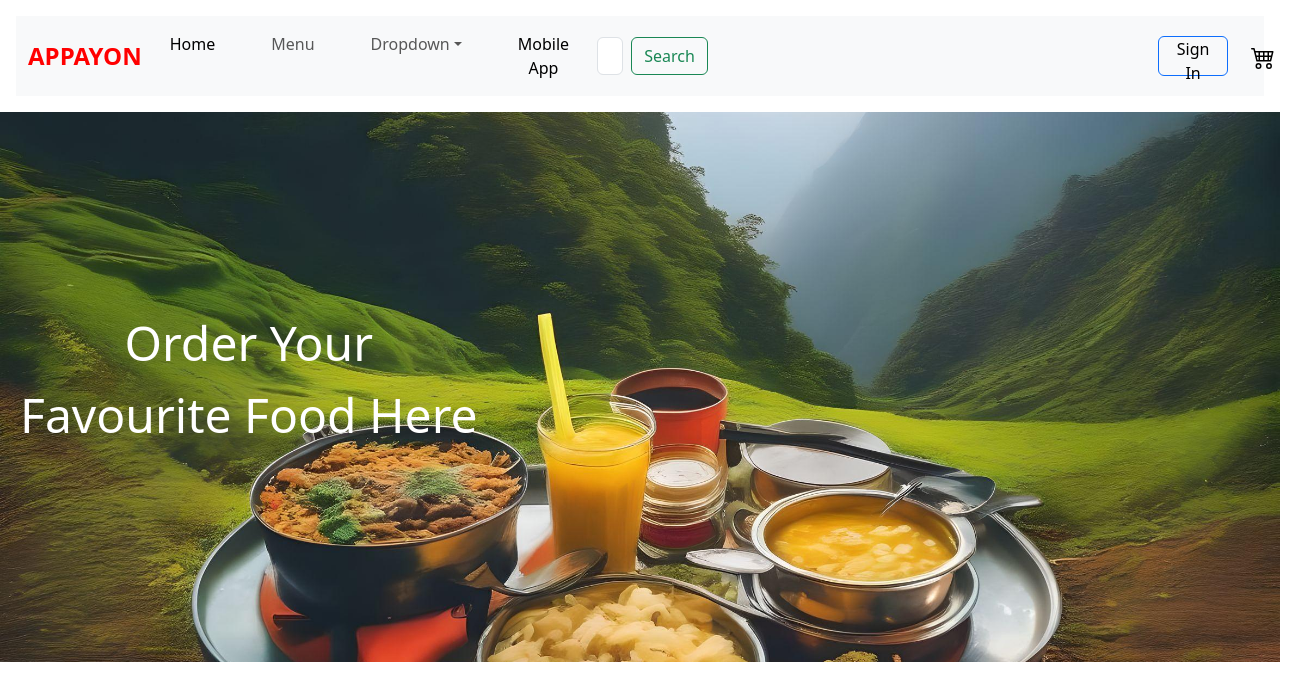
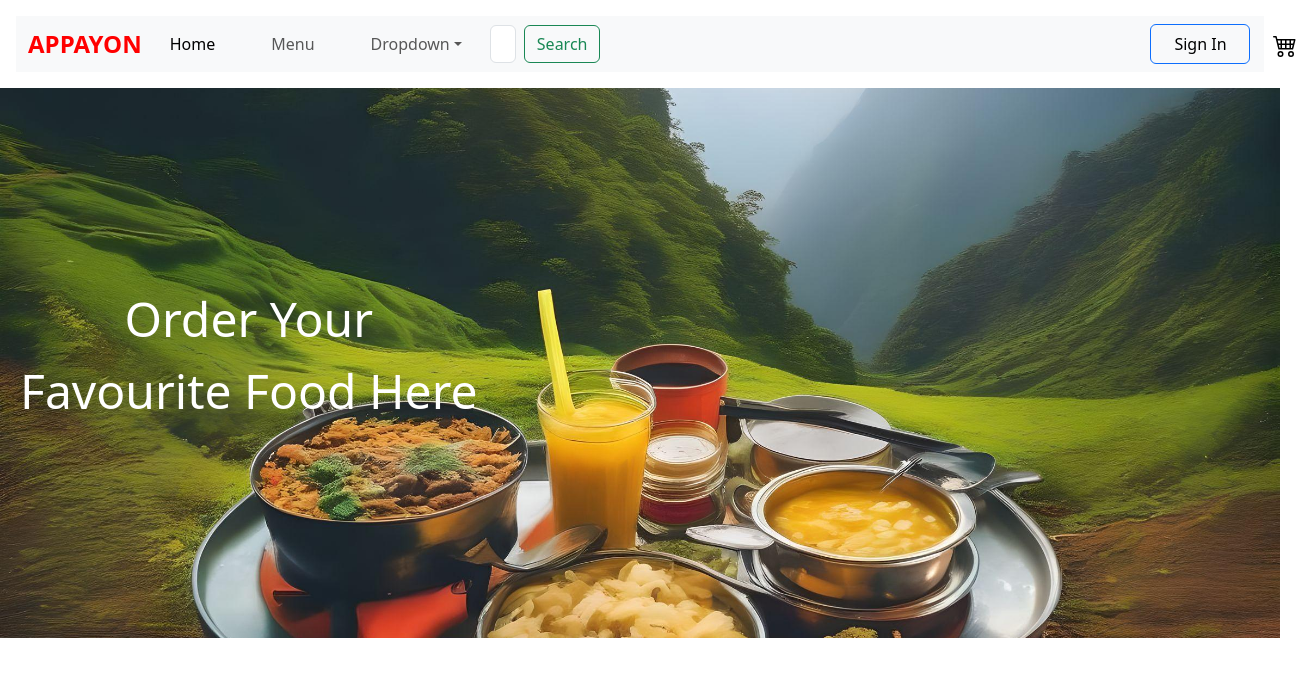
Before and after one commit to lizakhan01/Project_Appayon, a React (Create React App) app in the folder appayon/: page /home in a window 1280 px wide. Shown: the top 700 px of the page, 1305 px wide, since content can reach past the window. Built offline with nearby package versions, Linux system fonts and the light colour scheme.

Commit message:
modified

```diff
--- a/appayon/src/Components/Home.css
+++ b/appayon/src/Components/Home.css
@@ -4,19 +4,20 @@
   }
 
   .navbar-nav .nav-item-left {
+
     margin-left: 20px;
     margin-right: 20px; /* Adjust the value to increase the spacing between nav items */
   }
 
 
 
-  .tomato {
+  .appayon {
     color: red;
     text-align: center;
     font-size: 1.5rem; /* Adjust the font size as needed */
   }
 
-  .tomato p {
+  .appayon p {
     margin: 0; /* Remove default paragraph margin */
   }
 
@@ -31,7 +32,7 @@
   /* Custom styles for the right-side navigation items */
 
 .nav-item-right-signin {
-    margin-left: 450px; /* Adjust the left margin as needed */
+    margin-left: 550px; /* Adjust the left margin as needed */
     display: flex;
     align-items: center;
     height: 40px; /* Adjust the height as needed */
@@ -43,6 +44,7 @@
 
   .nav-item-right-signin .btn {
     height: 100%;
+    width: 100px;
     padding: 0 10px; /* Adjust padding inside the button */
   }
 
--- a/appayon/src/Components/Home.jsx
+++ b/appayon/src/Components/Home.jsx
@@ -7,8 +7,20 @@ import bgImage from "./bg2.jpg";
 
 import "./Home.css";
 
-const Navbar = () => {
+const Navbar = () =>
+  {
   const [foodname, setFoodName] = useState("");
+
+  const getFoodName = (e) =>{
+    e.preventDefault();
+  //  value = e.target.value;
+  //  setFoodName(value);
+
+  //send it to backend and check for the food
+
+
+   console.log(foodname);
+  }
 
   return (
     <div className="page-body">
@@ -16,7 +28,7 @@ const Navbar = () => {
       <div className="nav-bar">
         <nav className="navbar navbar-expand-lg bg-body-tertiary">
           <div className="container-fluid">
-            <div className="tomato">
+            <div className="appayon">
               <p>
                 <b>APPAYON</b>
               </p>
@@ -82,24 +94,24 @@ const Navbar = () => {
                     </ul>
                   </li>
 
-                  <li className="nav-item-left">
-                    <a className="nav-link active" aria-disabled="true">
-                      Mobile App
-                    </a>
-                  </li>
+
+
                 </ul>
               </div>
 
-              <form className="d-flex" role="search">
+              <form className="d-flex" role="search" onSubmit={getFoodName} >
 
                 <input
                   className="form-control me-2"
                   type="search"
                   placeholder="Search"
                   aria-label="Search"
+                  value={foodname}
+                  onChange={(e) => setFoodName(e.target.value)}
+
                 />
 
-                <button className="btn btn-outline-success" type="submit">
+                <button className="btn btn-outline-success" type="submit" >
                   Search
                 </button>
               </form>
```
